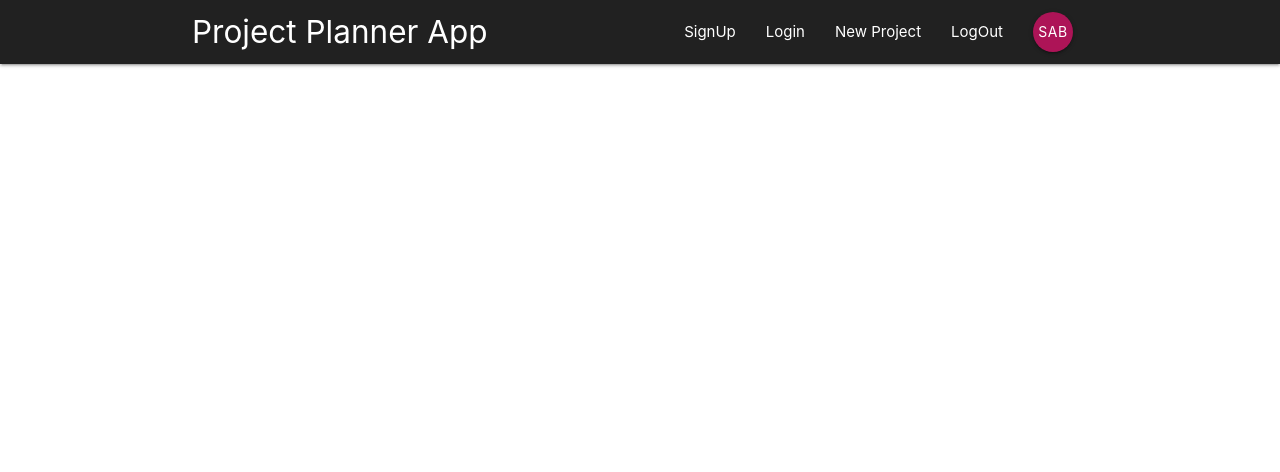
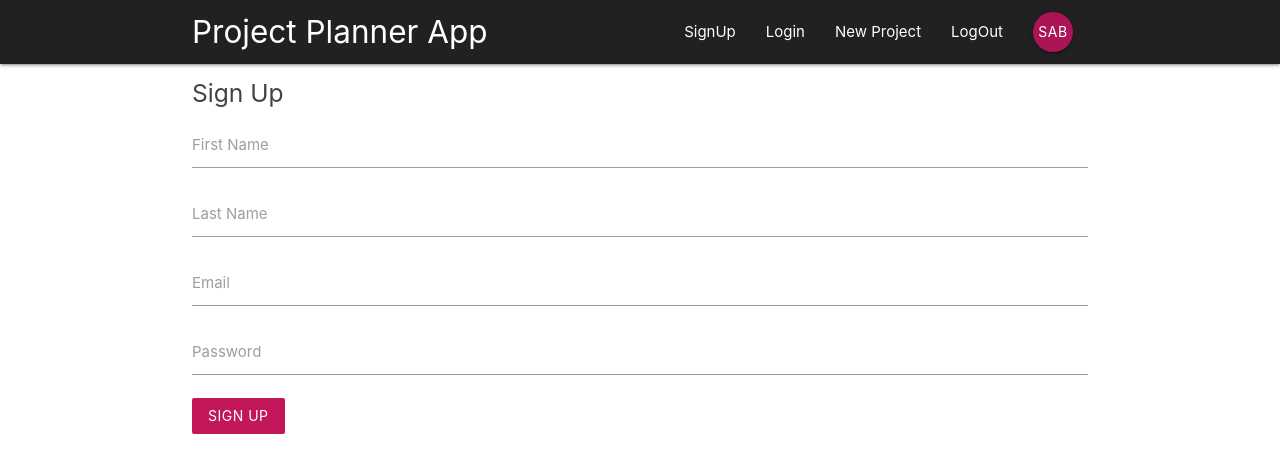
Before and after one commit to m6code/project-plan-app, a React (Create React App) app: page /sign-up in a window 1280 px wide. Shown: the top 472 px of the page. Built offline with nearby package versions, Linux system fonts and the light colour scheme.

Commit message:
Login & SignUp components

```diff
--- a/public/index.html
+++ b/public/index.html
@@ -46,5 +46,8 @@
       To begin the development, run `npm start` or `yarn start`.
       To create a production bundle, use `npm run build` or `yarn build`.
     -->
+
+     <!-- Compiled and minified JavaScript -->
+     <script src="https://cdnjs.cloudflare.com/ajax/libs/materialize/1.0.0/js/materialize.min.js"></script>
   </body>
 </html>
--- a/src/components/App.js
+++ b/src/components/App.js
@@ -3,6 +3,8 @@
 import NavBar from './layout/NavBar';
 import DashBoard from './dashboard/DashBoard';
 import ProjectDetails from './projects/ProjectDetails';
+import SignIn from './auth/SignIn';
+import SignUp from './auth/SignUp';
 
 function App() {
   return (
@@ -11,6 +13,8 @@
       <Switch>
         <Route exact path="/" component={DashBoard} />
         <Route path="/project/:id" component={ProjectDetails} />
+        <Route path="/sign-in" component={SignIn} />
+        <Route path="/sign-up" component={SignUp} />
       </Switch>
     </Router>
   );
--- a/src/components/auth/SignIn.js
+++ b/src/components/auth/SignIn.js
@@ -0,0 +1,43 @@
+import React, { Component } from 'react'
+
+export class SignIn extends Component {
+
+    state = {
+        email: '',
+        password: '',
+    }
+
+    handleChange = (e) =>{
+        this.setState({
+            [e.target.id]: e.target.value,
+        })
+    }
+
+    handleSubmit = (e) => {
+        e.preventDefault();
+        console.log(this.state);
+    }
+
+    render() {
+        return (
+            <div className="container">
+                <form className="white" onSubmit={this.handleSubmit}>
+                    <h5 className="grey-text text-darken-3">Sign In</h5>
+                    <div className="input-field">
+                        <label htmlFor="email">Email</label>
+                        <input type="email" id="email" onChange={this.handleChange} />
+                    </div>
+                    <div className="input-field">
+                        <label htmlFor="password">Password</label>
+                        <input type="password" id="password" onChange={this.handleChange} />
+                    </div>
+                    <div className="input-field">
+                        <button className="btn pink darken-2 z-depth-0">Login</button>
+                    </div>
+                </form>
+            </div>
+        )
+    }
+}
+
+export default SignIn
--- a/src/components/auth/SignUp.js
+++ b/src/components/auth/SignUp.js
@@ -0,0 +1,54 @@
+import React, { Component } from 'react'
+
+export class SignUp extends Component {
+
+    state = {
+        email: '',
+        password: '',
+        firstName: '',
+        lastName: '',
+
+    }
+
+    handleChange = (e) => {
+        this.setState({
+            [e.target.id]: e.target.value,
+        })
+    }
+
+    handleSubmit = (e) => {
+        e.preventDefault();
+        console.log(this.state);
+    }
+
+    render() {
+        return (
+            <div className="container">
+                <form className="white" onSubmit={this.handleSubmit}>
+                    <h5 className="grey-text text-darken-3">Sign Up</h5>
+                    <div className="input-field">
+                        <label htmlFor="firstName">First Name</label>
+                        <input type="text" id="firstName" onChange={this.handleChange} />
+                    </div>
+                    <div className="input-field">
+                        <label htmlFor="lastName">Last Name</label>
+                        <input type="text" id="lastName" onChange={this.handleChange} />
+                    </div>
+                    <div className="input-field">
+                        <label htmlFor="email">Email</label>
+                        <input type="email" id="email" onChange={this.handleChange} />
+                    </div>
+                    <div className="input-field">
+                        <label htmlFor="password">Password</label>
+                        <input type="password" id="password" onChange={this.handleChange} />
+                    </div>
+                    <div className="input-field">
+                        <button className="btn pink darken-2 z-depth-0">Sign Up</button>
+                    </div>
+                </form>
+            </div>
+        )
+    }
+}
+
+export default SignUp
--- a/src/components/layout/SignedOutLinks.js
+++ b/src/components/layout/SignedOutLinks.js
@@ -4,8 +4,8 @@
 const SignedOutLinks = () => {
     return (
         <ul className="right">
-            <li><NavLink to="/">SignUp</NavLink></li>
-            <li><NavLink to="/">Login</NavLink></li>
+            <li><NavLink to="/sign-up">SignUp</NavLink></li>
+            <li><NavLink to="/sign-in">Login</NavLink></li>
         </ul>
     )
 }
```
